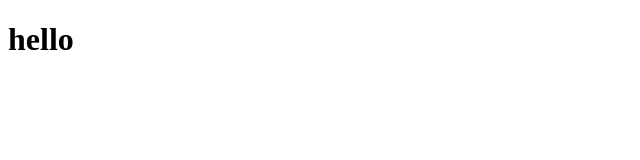
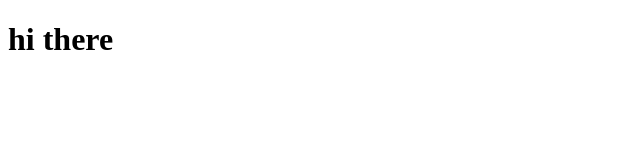
Before and after one commit to Anisha-KG/sample_project, a plain HTML site: page index.html in a window 1280 px wide. Shown: the full height of the page, 0-640 px from the left. Drawn offline with Linux system fonts and the light colour scheme.

Commit message:
message changed

```diff
--- a/index.html
+++ b/index.html
@@ -6,6 +6,6 @@
     <title>Document</title>
 </head>
 <body>
-    <h1>hello</h1>
+    <h1>hi there</h1>
 </body>
 </html>
```
